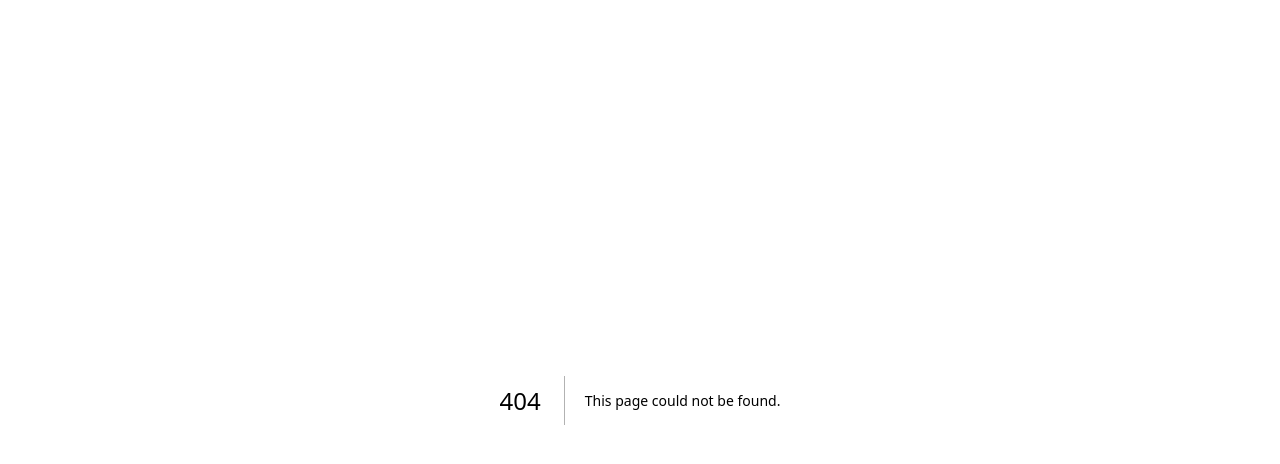
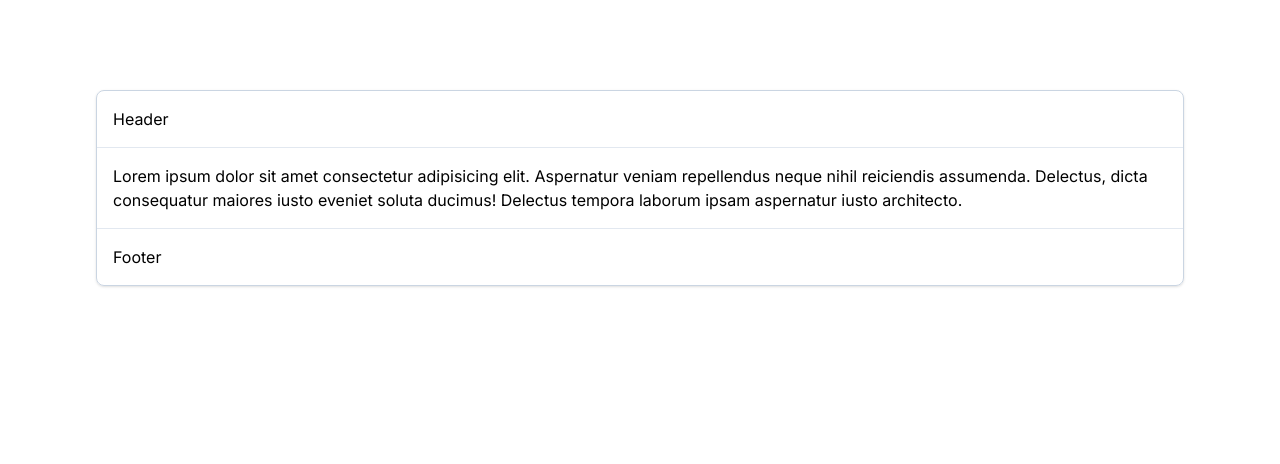
Before and after one commit to shoraid/fantasize-ui, a Next.js app: page /components/card in a window 1280 px wide. Before the commit this address had no page. Shown: the top 464 px of the page. Built offline with nearby package versions, Linux system fonts and the light colour scheme.

Commit message:
add card component

```diff
--- /dev/null
+++ b/src/app/components/card/page.tsx
@@ -0,0 +1,20 @@
+import { Card, CardBody, CardFooter, CardHeader } from "@/components/ui/card";
+
+export default function Page() {
+  return (
+    <div className="flex min-h-screen flex-col items-center gap-y-12 pt-[7%] pb-10">
+      <div className="container w-[85%]">
+        <Card>
+          <CardHeader>Header</CardHeader>
+          <CardBody>
+            Lorem ipsum dolor sit amet consectetur adipisicing elit. Aspernatur
+            veniam repellendus neque nihil reiciendis assumenda. Delectus, dicta
+            consequatur maiores iusto eveniet soluta ducimus! Delectus tempora
+            laborum ipsam aspernatur iusto architecto.
+          </CardBody>
+          <CardFooter>Footer</CardFooter>
+        </Card>
+      </div>
+    </div>
+  );
+}
--- /dev/null
+++ b/src/components/ui/card.tsx
@@ -0,0 +1,86 @@
+import clsx from "clsx/lite";
+import { ForwardedRef, forwardRef, HTMLAttributes } from "react";
+import { twMerge } from "tailwind-merge";
+
+export interface CardProps extends HTMLAttributes<HTMLDivElement> {}
+
+const Card = forwardRef(
+  (props: CardProps, ref: ForwardedRef<HTMLDivElement>) => {
+    const { className, ...rest } = props;
+
+    return (
+      <div
+        ref={ref}
+        className={twMerge(styles.card.default, className)}
+        {...rest}
+      />
+    );
+  },
+);
+
+export interface CardHeaderProps extends HTMLAttributes<HTMLDivElement> {}
+
+const CardHeader = forwardRef(
+  (props: CardHeaderProps, ref: ForwardedRef<HTMLDivElement>) => {
+    const { className, ...rest } = props;
+
+    return (
+      <div
+        ref={ref}
+        className={twMerge(styles.cardHeader.default, className)}
+        {...rest}
+      />
+    );
+  },
+);
+
+export interface CardBodyProps extends HTMLAttributes<HTMLDivElement> {}
+
+const CardBody = forwardRef(
+  (props: CardBodyProps, ref: ForwardedRef<HTMLDivElement>) => {
+    const { className, ...rest } = props;
+
+    return (
+      <div
+        ref={ref}
+        className={twMerge(styles.cardBody.default, className)}
+        {...rest}
+      />
+    );
+  },
+);
+
+export interface CardFooterProps extends HTMLAttributes<HTMLDivElement> {}
+
+const CardFooter = forwardRef(
+  (props: CardFooterProps, ref: ForwardedRef<HTMLDivElement>) => {
+    const { className, ...rest } = props;
+
+    return (
+      <div
+        ref={ref}
+        className={twMerge(styles.cardFooter.default, className)}
+        {...rest}
+      />
+    );
+  },
+);
+
+export default Card;
+
+export { Card, CardHeader, CardBody, CardFooter };
+
+const styles = {
+  card: {
+    default: clsx("rounded-lg border border-slate-300 shadow-sm"),
+  },
+  cardBody: {
+    default: clsx("p-4"),
+  },
+  cardHeader: {
+    default: clsx("border-b border-b-slate-200 p-4"),
+  },
+  cardFooter: {
+    default: clsx("border-t border-t-slate-200 p-4"),
+  },
+};
```
